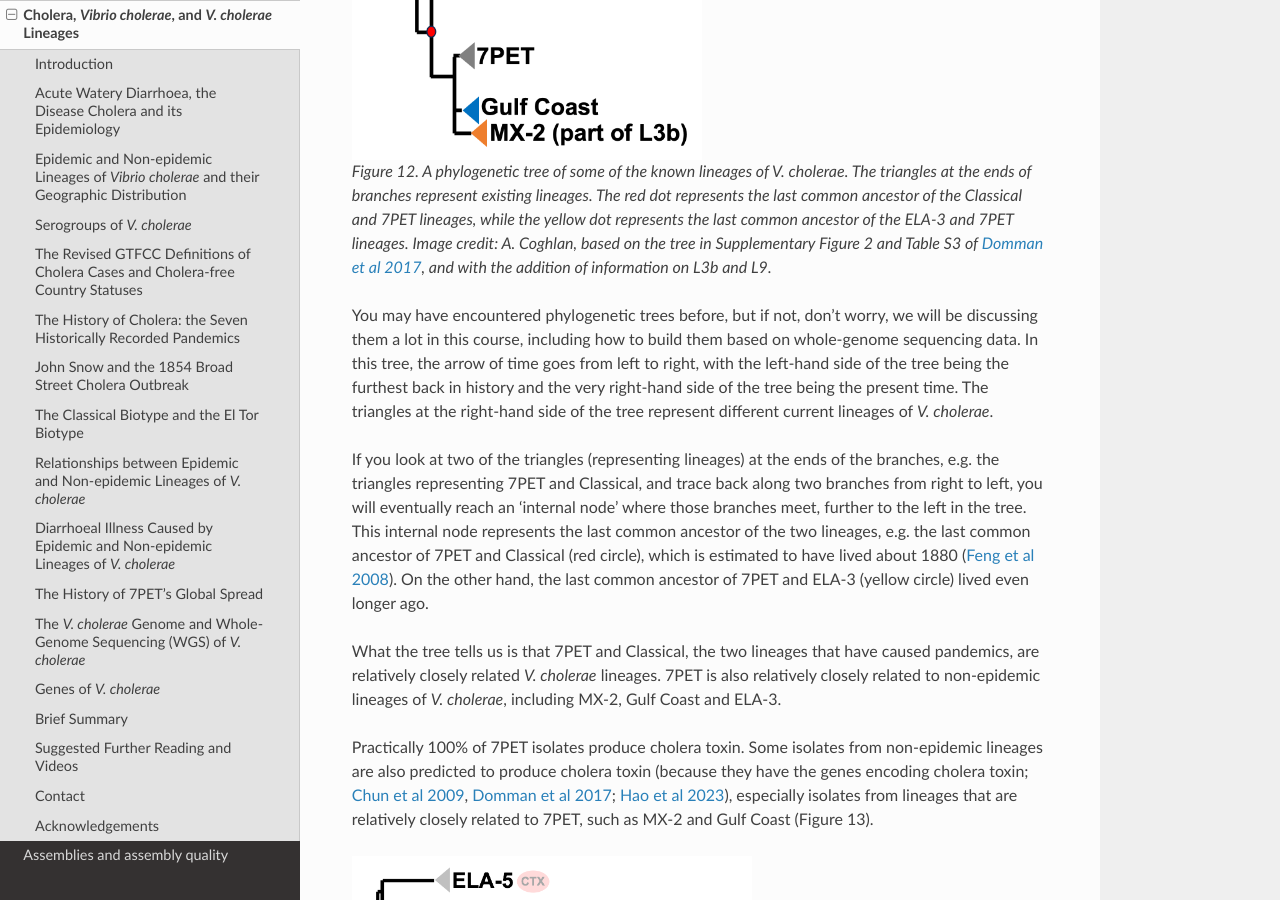
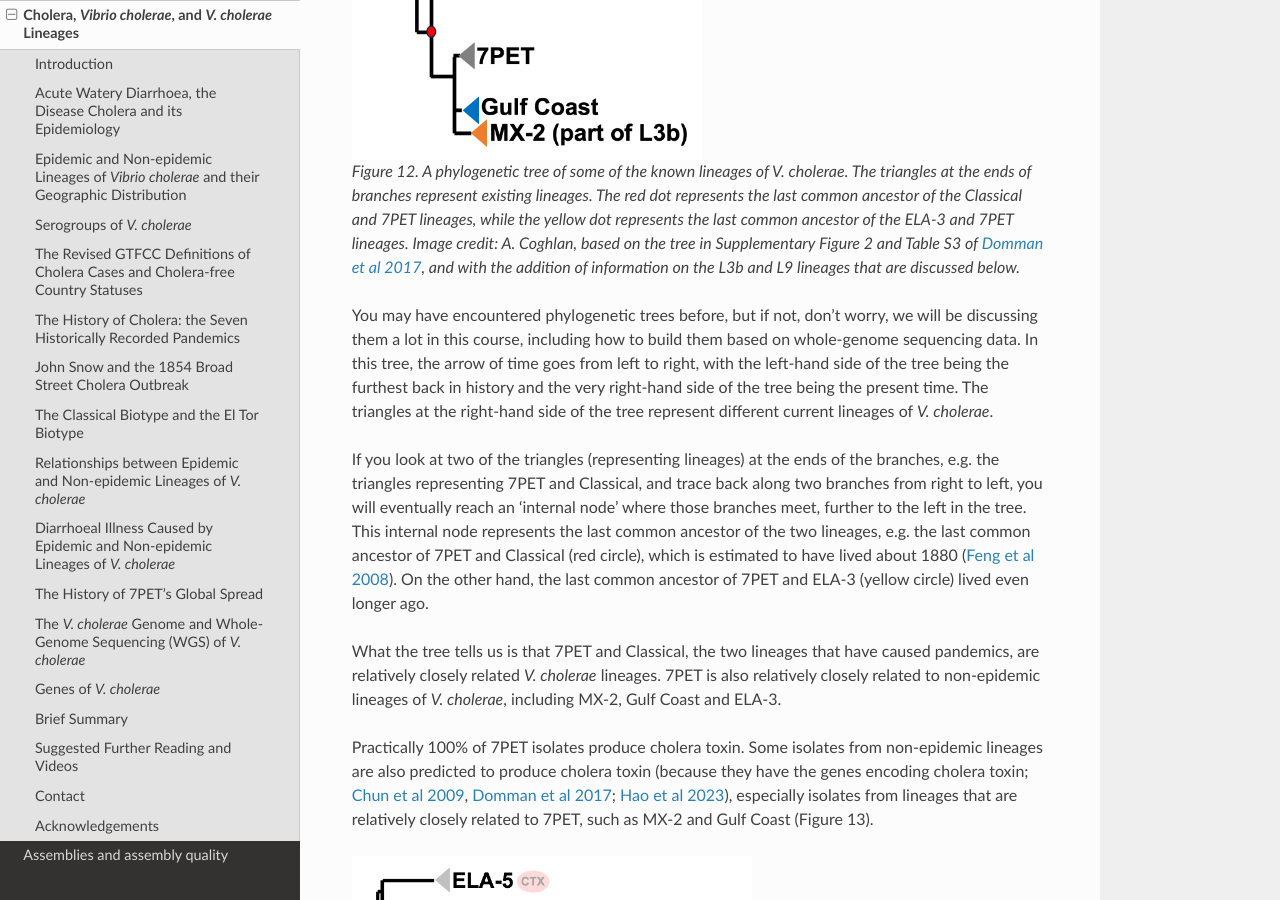
Before and after one commit to avrilcoghlan/cholerabook, a Sphinx documentation site: the page built from docs/source/vibriogenomes.rst, in a window 1280 px wide and 900 px high, scrolled down 11695 px. Built offline with Sphinx 7.4.7 and the Read the Docs theme 2.0.0, drawn with Linux system fonts in a browser that asks for light colours.

Commit message:
Update vibriogenomes.rst

```diff
--- a/docs/source/vibriogenomes.rst
+++ b/docs/source/vibriogenomes.rst
@@ -376,7 +376,7 @@ differences between their whole-genome sequences.
 .. figure:: Lineages_simple.png
   :width: 350
 
-  Figure 12. A phylogenetic tree of some of the known lineages of *V. cholerae*. The triangles at the ends of branches represent existing lineages. The red dot represents the last common ancestor of the Classical and 7PET lineages, while the yellow dot represents the last common ancestor of the ELA-3 and 7PET lineages. Image credit: A. Coghlan, based on the tree in Supplementary Figure 2 and Table S3 of `Domman et al 2017`_, and with the addition of information on L3b and L9.
+  Figure 12. A phylogenetic tree of some of the known lineages of *V. cholerae*. The triangles at the ends of branches represent existing lineages. The red dot represents the last common ancestor of the Classical and 7PET lineages, while the yellow dot represents the last common ancestor of the ELA-3 and 7PET lineages. Image credit: A. Coghlan, based on the tree in Supplementary Figure 2 and Table S3 of `Domman et al 2017`_, and with the addition of information on the L3b and L9 lineages that are discussed below.
 
 .. _Chun et al 2009: https://pubmed.ncbi.nlm.nih.gov/19720995/
 
```
